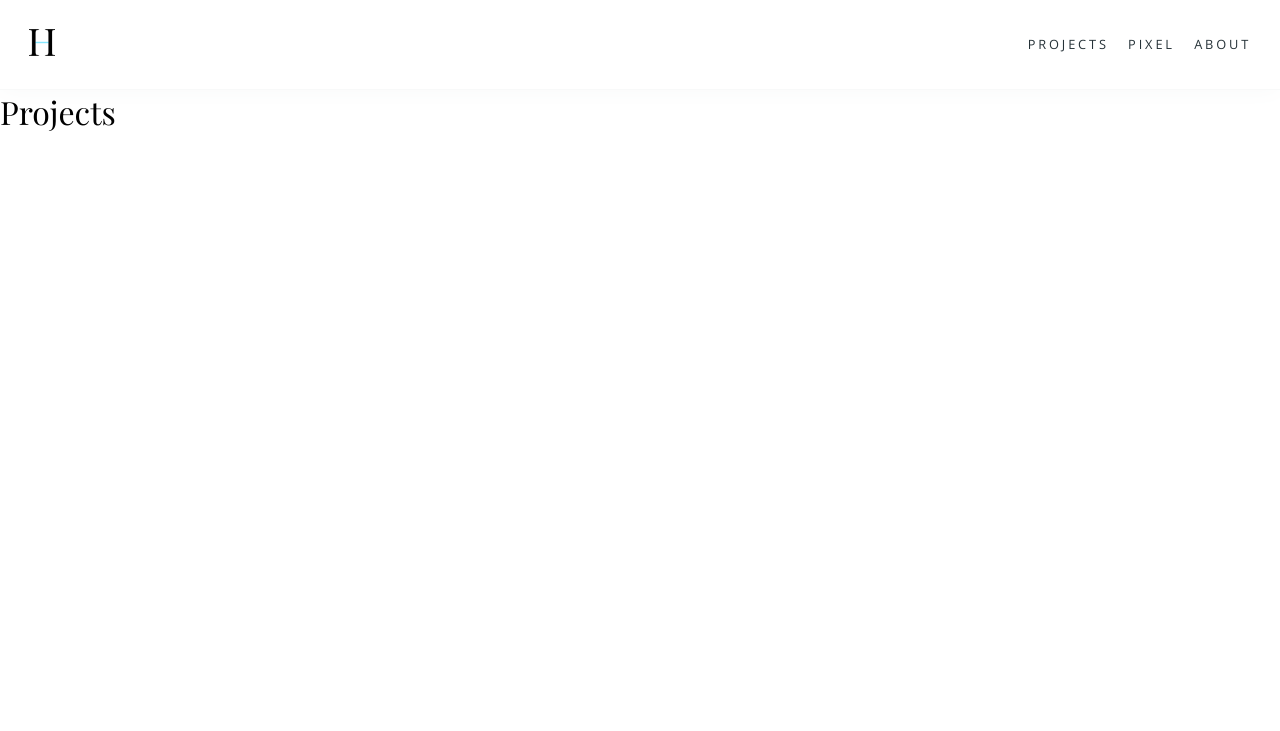
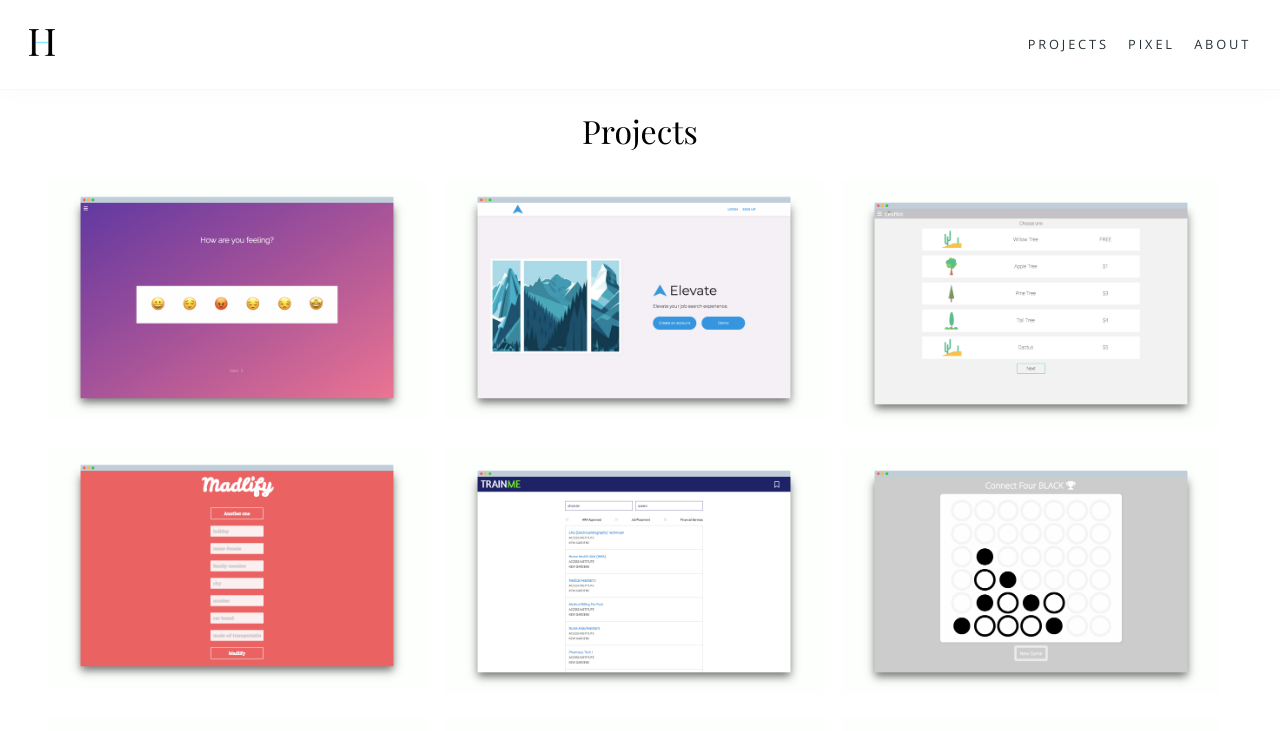
Before and after one commit to helencho/website, a React (Create React App) app: page /projects in a window 1280 px wide. Shown: the top 731 px of the page. Built offline with nearby package versions, Linux system fonts and the light colour scheme.

Commit message:
pull project data and render data images under component

```diff
--- a/src/components/pages/Projects.js
+++ b/src/components/pages/Projects.js
@@ -1,10 +1,15 @@
 import React, { Component } from 'react';
+import ProjectImage from '../elements/ProjectImage';
+import projectsData from '../../db/projects.json';
 
 class Projects extends Component {
     render() {
         return (
-            <div className="Projects">
+            <div className="Projects fadein main-header">
                 <h1>Projects</h1>
+                <section className="showcase">
+                    {projectsData.map((project, id) => <ProjectImage data={project} key={id} />)}
+                </section>
             </div>
         )
     }
--- a/src/stylesheets/App.css
+++ b/src/stylesheets/App.css
@@ -15,6 +15,11 @@
     /* background-color: rgba(255, 0, 0, 0.1); */
 }
 
+.main-header {
+    text-align: center;
+    padding: 1.2rem;
+}
+
 /* Modal fades in when opens */
 .ReactModal__Overlay,
 .ReactModal__Overlay--after-open {
@@ -28,6 +33,10 @@
     position: fixed;
     width: 100%;
     height: 100%;
+}
+
+.fadein {
+    animation: fadein .3s ease-in;
 }
 
 /*--------------------*/
```
